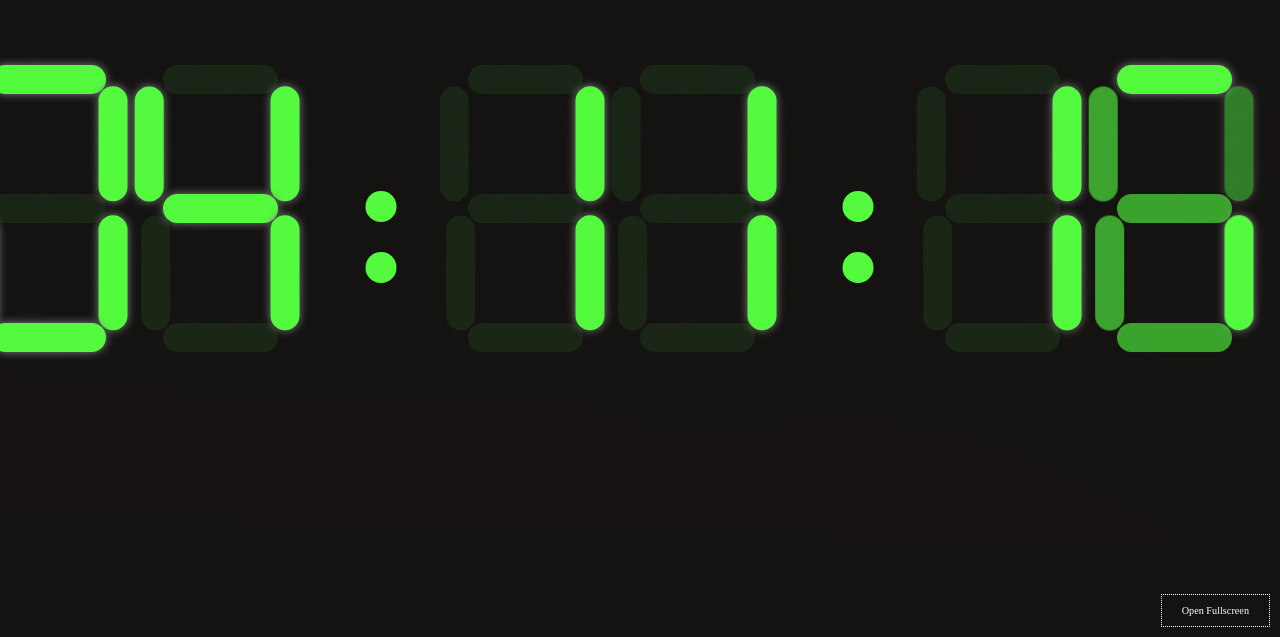
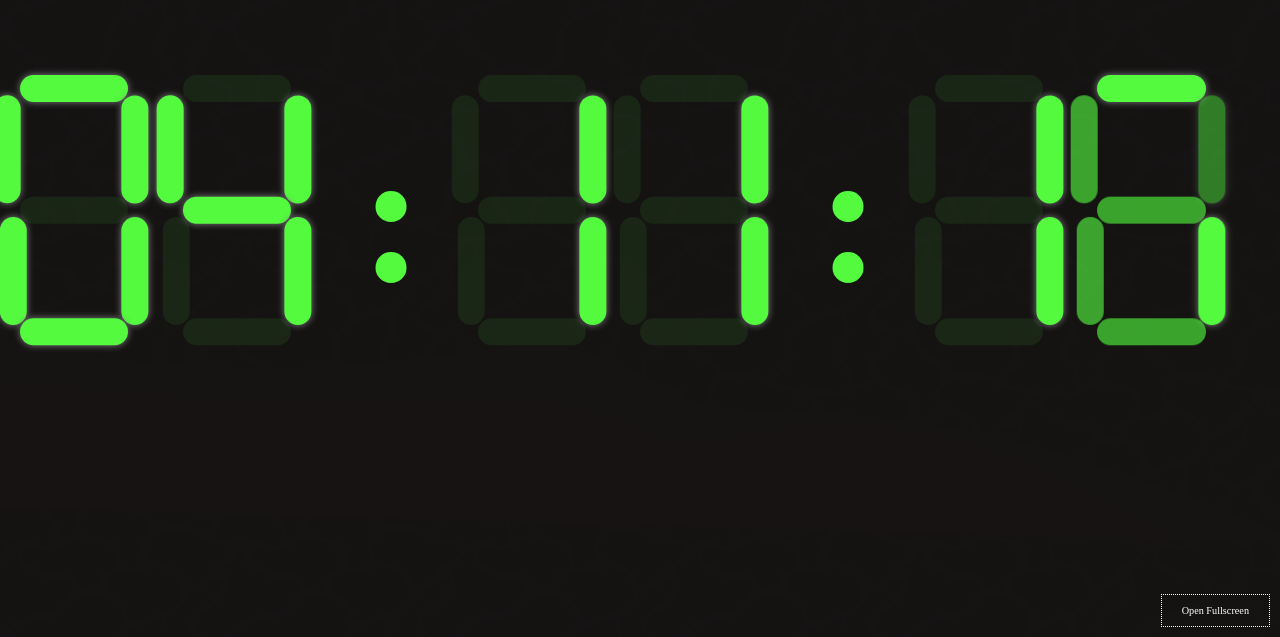
Before and after one commit to flockonus/wall-clock, a plain HTML site: page index.html in a window 1280 px wide. Shown: the part 163-800 px from the top of the page. Drawn offline with Linux system fonts and the light colour scheme.

Commit message:
fits landscape better Pixel XL

```diff
--- a/clock.css
+++ b/clock.css
@@ -44,7 +44,7 @@ body {
     width: 12rem;
     position: relative;
     height: 24rem;
-    zoom: 1.4;
+    zoom: 1.32;
 }
 
 .hours,
```
